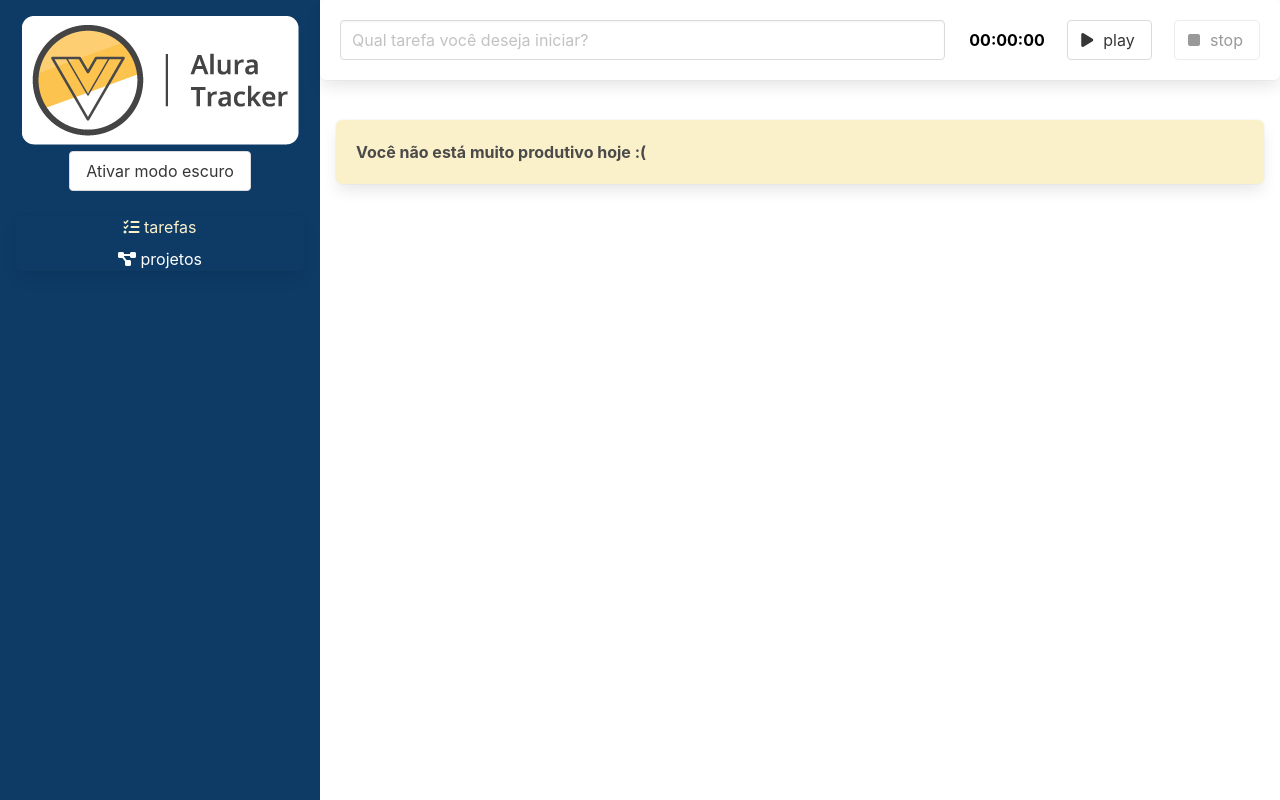
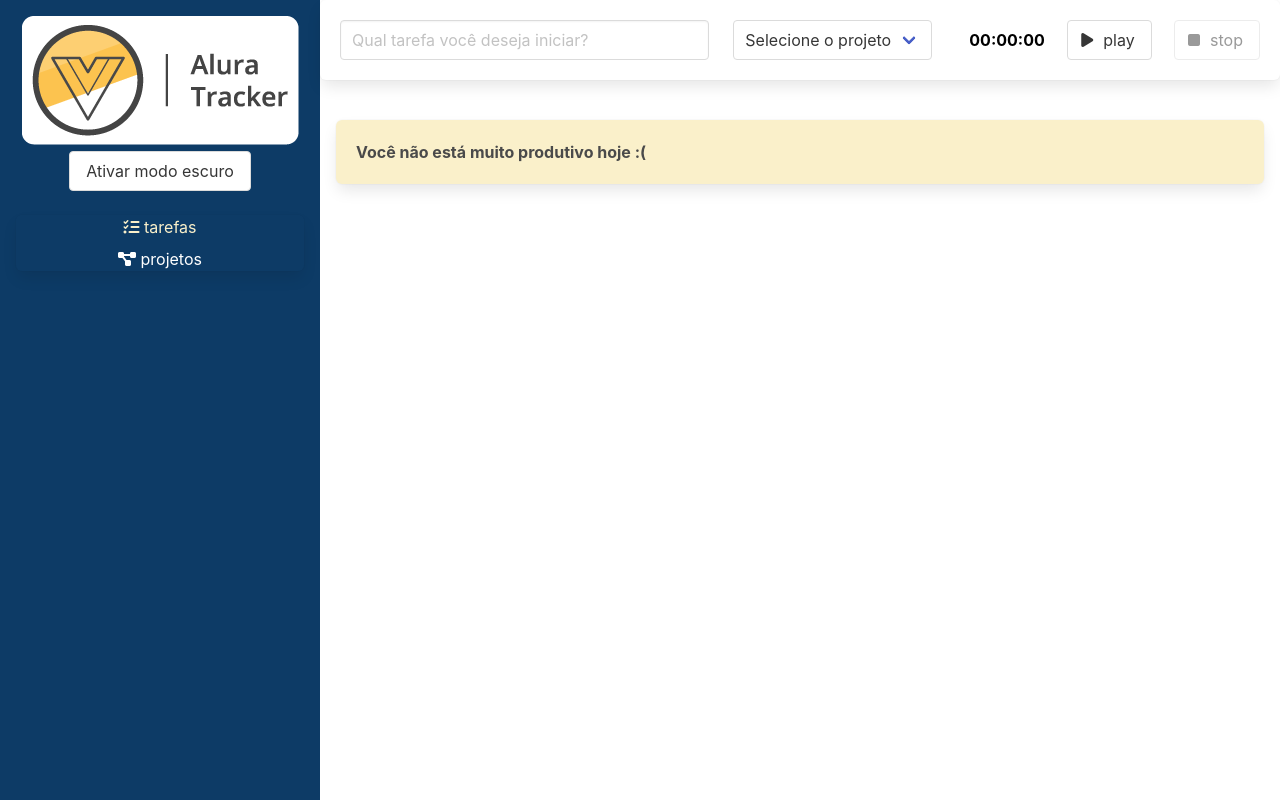
Before and after one commit to thaisquesada/alura-tracker, a Vue app in the folder alura-tracker/: page / in a window 1280 px wide. Built offline with nearby package versions, Linux system fonts and the light colour scheme.

Commit message:
modificando o estado 🐱‍💻

```diff
--- a/alura-tracker/src/components/Formulario.vue
+++ b/alura-tracker/src/components/Formulario.vue
@@ -2,7 +2,7 @@
   <div class="box formulario">
     <div class="columns">
       <div
-        class="column is-8"
+        class="column is-5"
         role="form"
         aria-label="Formulário para criação de uma nova tarefa."
       >
@@ -13,16 +13,28 @@
           v-model="descricao"
         />
       </div>
+      <div class="column is-3">
+        <div class="select">
+          <select v-model="idProjeto">
+            <option value="">Selecione o projeto</option>
+            <option :value="projeto.id" v-for="projeto in projetos" :key="projeto.id">
+              {{ projeto.nome }}
+            </option>
+          </select>
+        </div>
+      </div>
       <div class="column">
-        <Temporizador @aoTemporizadorFinalizado="finalizarTarefa"/>
+        <Temporizador @aoTemporizadorFinalizado="salvarTarefa"/>
       </div>
     </div>
   </div>
 </template>
 
 <script lang="ts">
-import { defineComponent } from "vue";
+import { computed, defineComponent } from "vue";
 import Temporizador from "@/components/Temporizador.vue";
+import { useStore } from 'vuex';
+import { key } from '@/store';
 
 export default defineComponent({
   name: "Formulario",
@@ -32,16 +44,24 @@ export default defineComponent({
   },
   data() {
     return {
-      descricao: ''
+      descricao: '',
+      idProjeto: ''
     }
   },
   methods: {
-    finalizarTarefa(tempoDecorrido: number) : void {
+    salvarTarefa(tempoDecorrido: number) : void {
       this.$emit('aoSalvarTarefa', {
         duracaoEmSegundos: tempoDecorrido,
-        descricao: this.descricao
+        descricao: this.descricao,
+        projeto: this.projetos.find(proj => proj.id == this.idProjeto)
       })
       this.descricao = ''
+    }
+  },
+  setup() {
+    const store = useStore(key)
+    return {
+      projetos: computed(() => store.state.projetos)
     }
   }
 });
--- a/alura-tracker/src/interfaces/ITarefa.ts
+++ b/alura-tracker/src/interfaces/ITarefa.ts
@@ -1,4 +1,7 @@
+import IProjeto from "./iProjeto";
+
 export default interface Tarefa {
     duracaoEmSegundos: number,
-    descricao: string
+    descricao: string,
+    projeto: IProjeto
 }
--- a/alura-tracker/src/main.ts
+++ b/alura-tracker/src/main.ts
@@ -2,7 +2,9 @@ import { createApp } from 'vue'
 import App from './App.vue'
 import '@fortawesome/fontawesome-free/css/all.css'
 import roteador from './roteador'
+import { key, store } from './store'
 
 createApp(App)
     .use(roteador)
+    .use(store, key)
     .mount('#app')
--- a/alura-tracker/src/store/index.ts
+++ b/alura-tracker/src/store/index.ts
@@ -1,6 +1,6 @@
 import IProjeto from "@/interfaces/iProjeto";
 import { InjectionKey } from "vue";
-import { createStore } from "vuex";
+import { createStore, Store } from "vuex";
 
 interface Estado {
     projetos: IProjeto[]
```
